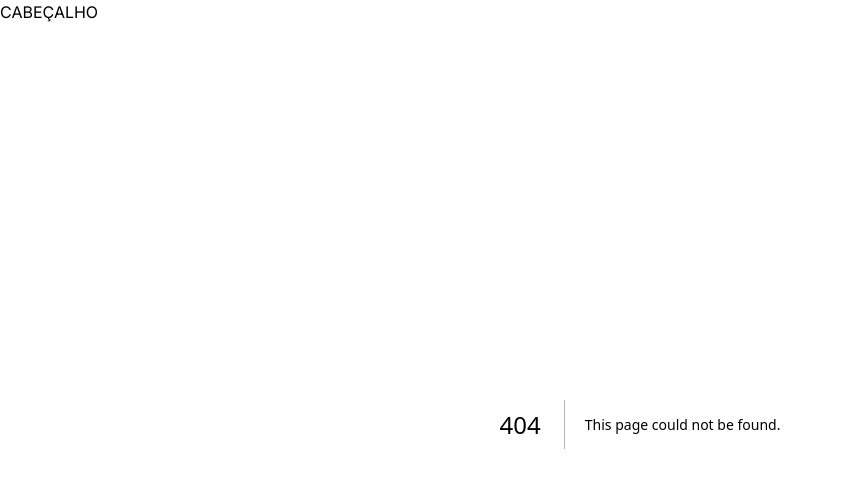
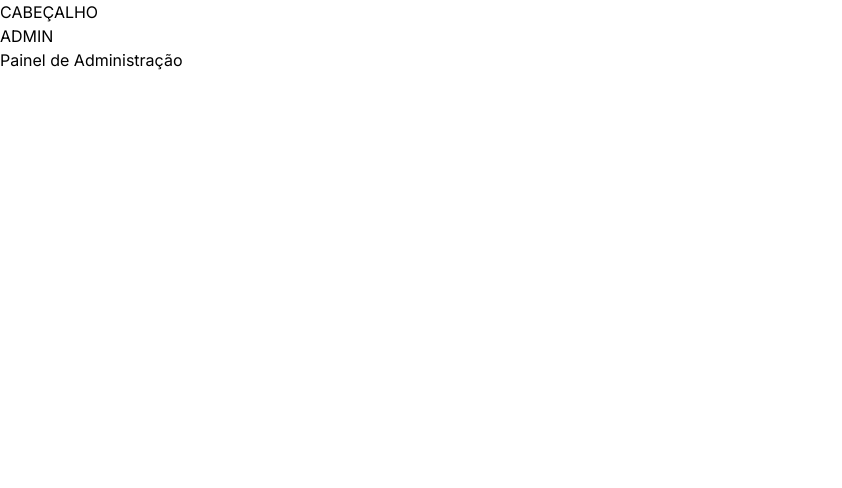
Before and after one commit to eusamir/e-commerce, a Next.js app: page /admin in a window 1280 px wide. Before the commit this address had no page. Shown: the top 488 px of the page, without its empty margins (0-842 px from the left). Built offline with nearby package versions, Linux system fonts and the light colour scheme.

Commit message:
explicacao novas funcionalidades

```diff
--- /dev/null
+++ b/src/app/(auth)/layout.tsx
@@ -0,0 +1,12 @@
+import { ReactNode } from "react";
+
+export default function AuthLayout({children}:{children:ReactNode[]}) {
+    return(
+        <div>
+            <h1 className="text-xl font-bold">Logo do app</h1>
+            <div>
+                {children}
+            </div>
+        </div>
+    )
+}
--- /dev/null
+++ b/src/app/(auth)/sigin-in/page.tsx
@@ -0,0 +1,3 @@
+export default function SignIn(){
+    return <h1>Sign In</h1>
+}
--- /dev/null
+++ b/src/app/(auth)/sigin-up/page.tsx
@@ -0,0 +1,3 @@
+export default function SignUp(){
+    return <h1>Sign Up</h1>
+}
--- /dev/null
+++ b/src/app/admin/layout.tsx
@@ -0,0 +1,12 @@
+import { ReactNode } from "react";
+
+export default function AdminLayout({children}:{children:ReactNode[]}) {
+    return(
+        <div>
+            <div>
+                {children}
+            </div>
+            <p>Painel de Administração</p>
+        </div>
+    )
+}
--- /dev/null
+++ b/src/app/admin/login/page.tsx
@@ -0,0 +1,3 @@
+export default function Login(){
+    return <h1>Login Admin</h1>
+}
--- /dev/null
+++ b/src/app/admin/page.tsx
@@ -0,0 +1,3 @@
+export default function Admin(){
+    return <h1>ADMIN</h1>
+}
--- /dev/null
+++ b/src/app/catalog/product/[...data]/add-to-cart-button.tsx
@@ -0,0 +1,15 @@
+'use client'
+
+import { useState } from "react"
+
+export function AddToCartButton(){
+    const [count, setCount] = useState(0)
+
+    function addToCart(){
+        setCount((state)=> state + 1)
+    }
+
+    return (
+        <button onClick={addToCart}>Adicionar ao carrinho {count}</button>
+    )
+}
--- a/src/app/catalog/product/[...data]/page.tsx
+++ b/src/app/catalog/product/[...data]/page.tsx
@@ -1,4 +1,5 @@
-'use client'
+import { AddToCartButton } from "./add-to-cart-button"
+
 interface ProductProps{
   params:{
     data: string[]
@@ -28,6 +29,7 @@ export default async function Product({params}: ProductProps){
       <p>Product: {productId}</p>
       <p>Size: {size}</p>
       <p>Color: {color}</p>
+      <AddToCartButton/>
     </div>
   )
 }
```
